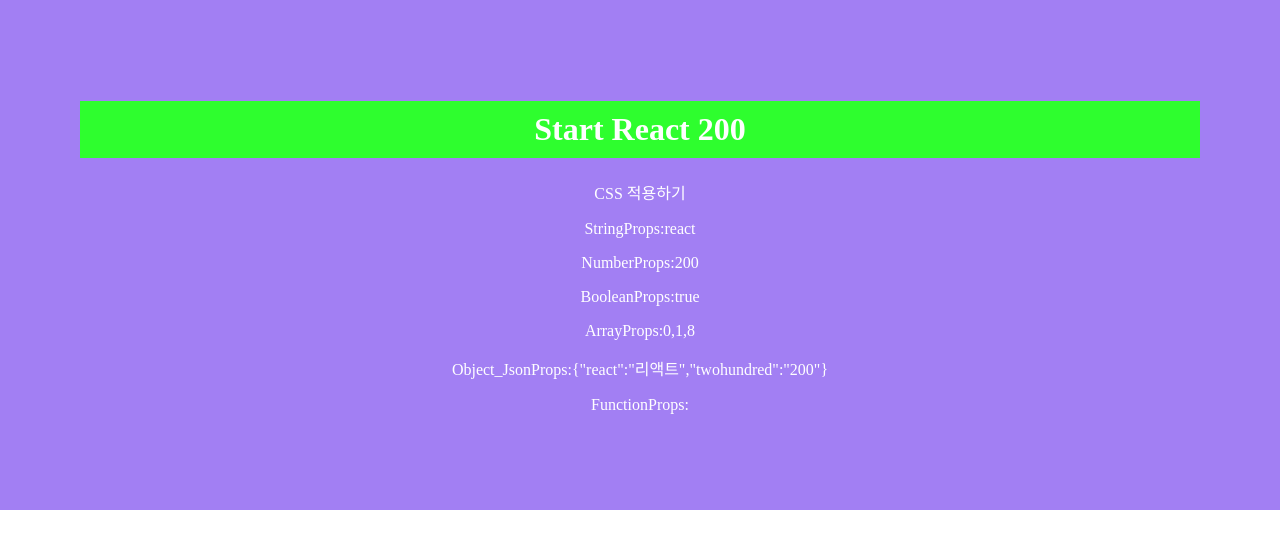
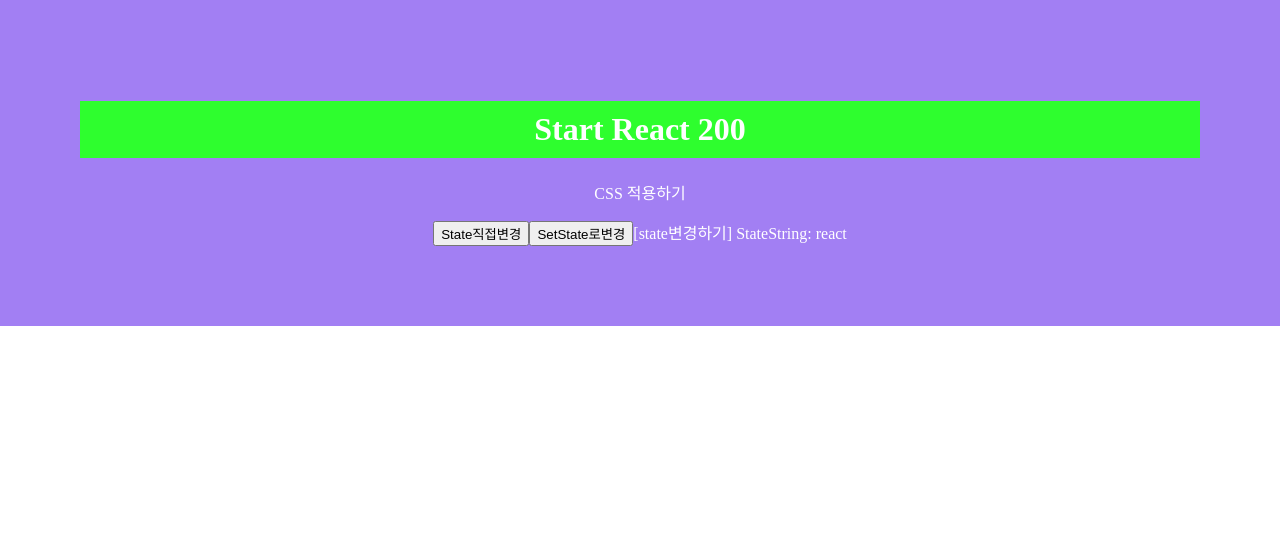
Before and after one commit to jayhug2/react200, a React (Create React App) app: page / in a window 1280 px wide. Shown: the top 548 px of the page. Built offline with nearby package versions, Linux system fonts and the light colour scheme.

Commit message:
220314 study

```diff
--- a/src/App.js
+++ b/src/App.js
@@ -1,20 +1,13 @@
 import React from "react";
 import "./App.css";
-import PropsDatatype from "./R018_PropsDatatype";
+import SetState from "./R025_SetState";
 
 function App() {
   return (
     <div>
       <h1>Start React 200</h1>
       <p>CSS 적용하기</p>
-      <PropsDatatype
-        String="react"
-        Number={200}
-        Boolean={1==1}
-        Array={[0, 1, 8]}
-        Object_Json={{react:"리액트", twohundred:"200"}}
-        Function={console.log("FunctionProps: function!")}
-      />
+      <SetState />
     </div>
   );
 }
--- /dev/null
+++ b/src/R025_SetState.js
@@ -0,0 +1,34 @@
+import React, { Component } from "react";
+
+class R025_SetState extends Component {
+    constructor(props){
+        super(props);
+        this.state = {
+            StateString: "react",
+        }
+    }
+
+    stateChange = (flag) => {
+        if(flag == "direct")  this.state.StateString = "리액트";
+        if(flag == "setstate") this.setState({
+            StateString : "리액트"
+        })
+    }
+
+
+    render(){
+        return(
+            <div style={{padding:"0px"}}>
+                <button onClick={(e) => {this.stateChange("direct", e)}}>
+                    State직접변경
+                </button>
+                <button onClick={(e) => {this.stateChange("setstate", e)}}>
+                    SetState로변경
+                </button>
+                [state변경하기] StateString: {this.state.StateString}
+            </div>
+        )
+    }
+}
+
+export default R025_SetState;
```
Also changed, not shown: src/R019_PropsBoolean.js (added, +18 -0 lines), src/R020_PropsObjVal.js (added, +24 -0 lines), src/R021_PropsRequired.js (added, +22 -0 lines), src/R022_PropsDefault.js (added, +23 -0 lines), src/R023_PropsNode.js (added, +13 -0 lines), src/R024_ReactState.js (added, +21 -0 lines).
